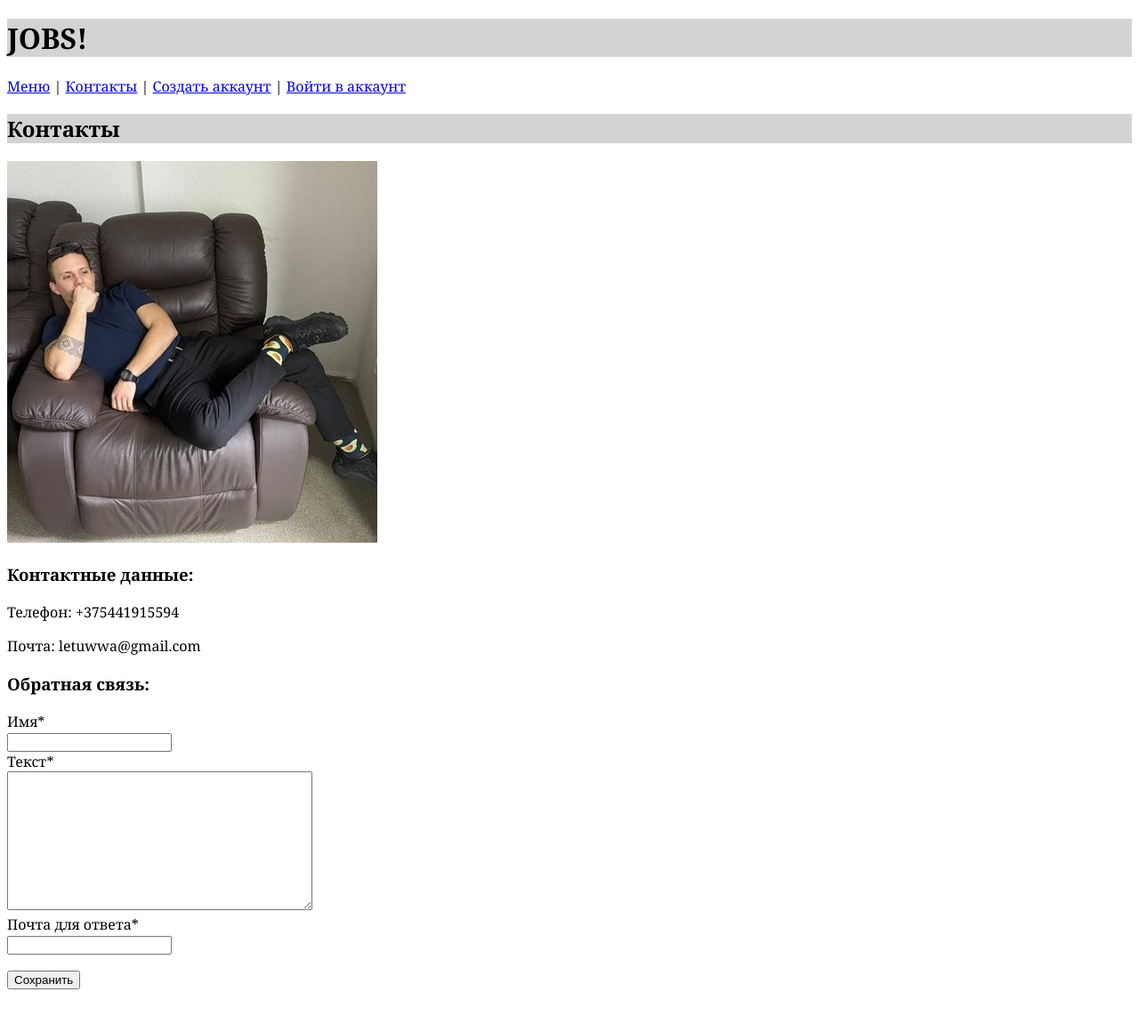
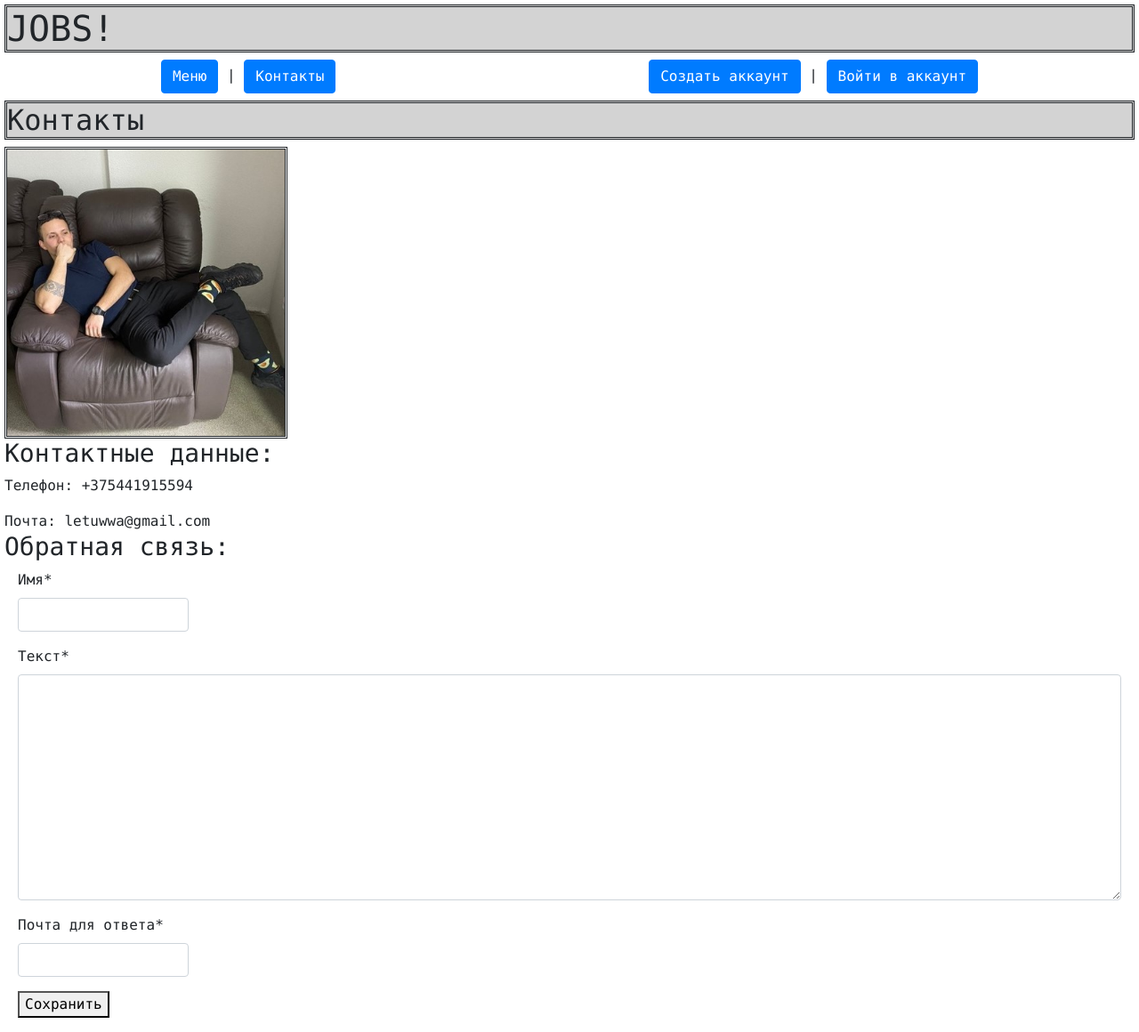
Before and after one commit to letuwwa/LitvinenkoMV, a Django app: page /contacts/ in a window 1280 px wide. Shown: the whole page at 89% size. Before the commit the page ends 1112 px from the top, so only its background shows below. Run offline with Django 3.2, Linux system fonts and the light colour scheme; some libraries are stand-ins or nearby versions.

Commit message:
commit #27

```diff
--- a/templates/base.html
+++ b/templates/base.html
@@ -5,34 +5,57 @@
 <style>
     h1 {
         background-color: lightgrey;
+        border: double;
     }
     h2 {
         background-color: lightgrey;
+        border: double;
+    }
+    #alert {
+        margin-left: 5px;
+        margin-right: 5px;
+        margin-top: 5px;
+        font-family: "Bitstream Vera Sans Mono", Monaco, "Courier New", Courier, sans-serif;
     }
 </style>
     <meta charset="UTF-8">
+<link rel="stylesheet" href="https://stackpath.bootstrapcdn.com/bootstrap/4.1.3/css/bootstrap.min.css" integrity="sha384-MCw98/SFnGE8fJT3GXwEOngsV7Zt27NXFoaoApmYm81iuXoPkFOJwJ8ERdknLPMO" crossorigin="anonymous">
+<script src="https://stackpath.bootstrapcdn.com/bootstrap/4.1.3/js/bootstrap.min.js" integrity="sha384-ChfqqxuZUCnJSK3+MXmPNIyE6ZbWh2IMqE241rYiqJxyMiZ6OW/JmZQ5stwEULTy" crossorigin="anonymous"></script>
     <link rel="stylesheet" type="text/css" href="{%  static  'css/style.css'  %}">
     {% block title %}
         <title>Homepage</title>
     {% endblock %}
 </head>
 <body>
-    <div id="menu">
+    <div id="alert">
         <h1>JOBS!</h1>
+        <div style="display: flex; justify-content: space-around">
+            <div>
                 <nav>
-            <a href="{% url 'index' %}">Меню</a> |
-            <a href="{% url 'contacts' %}"> Контакты</a> |
+                    <a class="btn btn-primary" href="{% url 'index' %}" role="button">Меню</a> |
+                    <a class="btn btn-primary" href="{% url 'contacts' %}"> Контакты</a>
+
+                </nav>
+            </div>
+            <div>
+                <nav>
                     {% if request.user.is_authenticated %}
-                <a href="{% url "user_page" %}">Страница пользователя</a> |
-                <a href="{% url "logout" %}">Выйти из аккаунта</a>
+                        <a class="btn btn-primary" href="{% url "user_page" %}" role="button">Страница пользователя</a> |
+                        <a class="btn btn-primary" href="{% url "logout" %}" role="button">Выйти из аккаунта</a>
                     {% else %}
-                <a href="{% url "register" %}">Создать аккаунт</a> |
-                <a href="{% url "login" %}">Войти в аккаунт</a>
+                        <a class="btn btn-primary" href="{% url "register" %}" role="button">Создать аккаунт</a> |
+                        <a class="btn btn-primary" href="{% url "login" %}" role="button">Войти в аккаунт</a>
                     {% endif %}
                 </nav>
+            </div>
+            </div>
+
+            <div style="margin-top: 8px">
                 {% block page_title %}
                     <h2>Главная</h2>
                 {% endblock %}
+            </div>
+
             {% block content %}
 
             {% endblock %}
--- a/templates/other/contacts.html
+++ b/templates/other/contacts.html
@@ -3,6 +3,9 @@
 {% load static %}
 
 {% block title %}
+    <style>
+        input {max-width: 12em}
+    </style>
     <title>Contacts</title>
 {% endblock %}
 
@@ -12,7 +15,7 @@
 
 {% block content %}
     <a>
-      <img src="{% static '/images/spit.jpg' %}" class="w-25" alt="photo">
+      <img style="border: double" src="{% static '/images/spit.jpg' %}" class="w-25" alt="photo">
     </a>
     <h3>Контактные данные:</h3>
     <p>Телефон: +375441915594 </p>
```
Also changed, not shown: db.sqlite3. Lines whose indentation alone changed are shown as unchanged.
